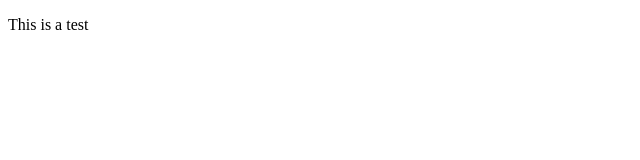
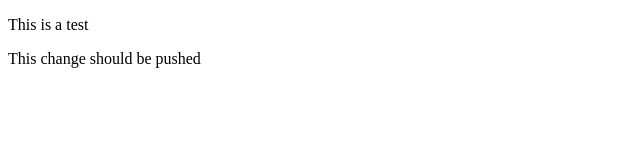
Before and after one commit to 0K5/IBMTest-toolchain, a plain HTML site: page index.html in a window 1280 px wide. Shown: the whole page, without its empty margins (0-640 px from the left). Drawn offline with Linux system fonts and the light colour scheme.

```diff
--- a/index.html
+++ b/index.html
@@ -6,5 +6,6 @@
 	</head>
 	<body>
 		<p>This is a test</p>
+		<p>This change should be pushed</p>
 	</body>
 </html>
```
Also changed, not shown: 1 other file.
